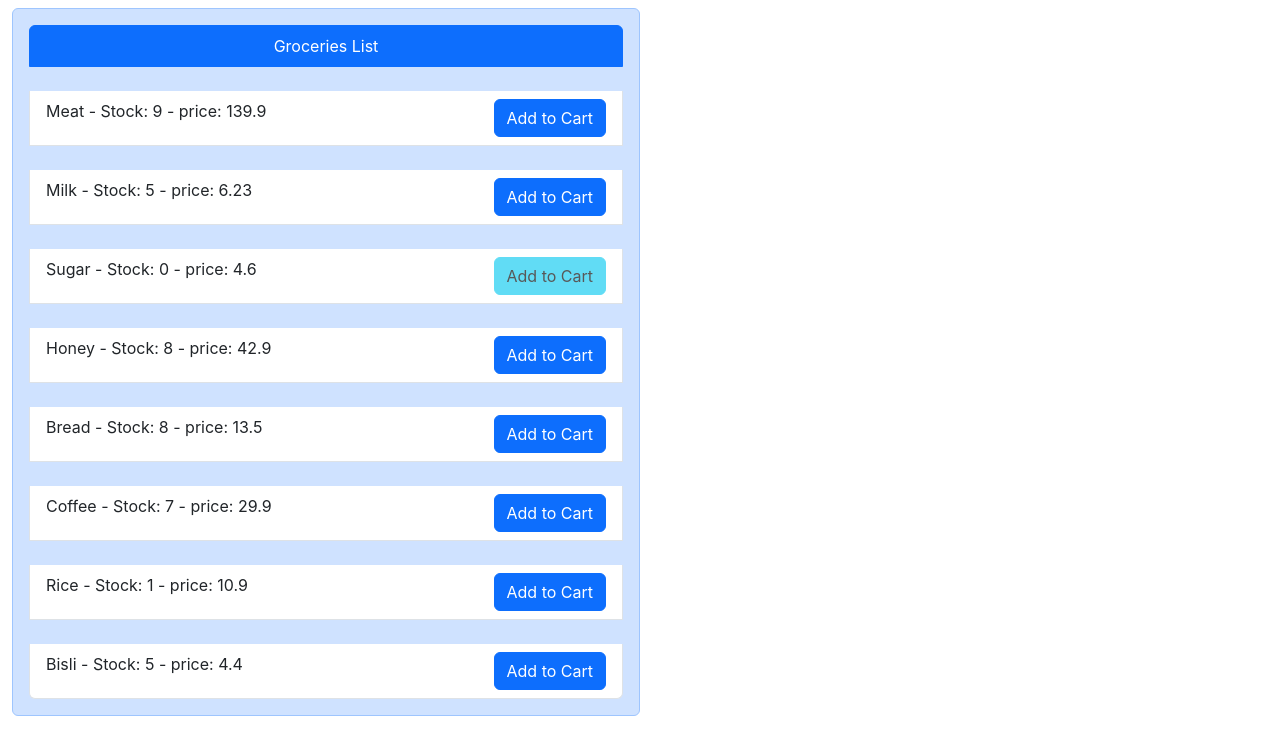
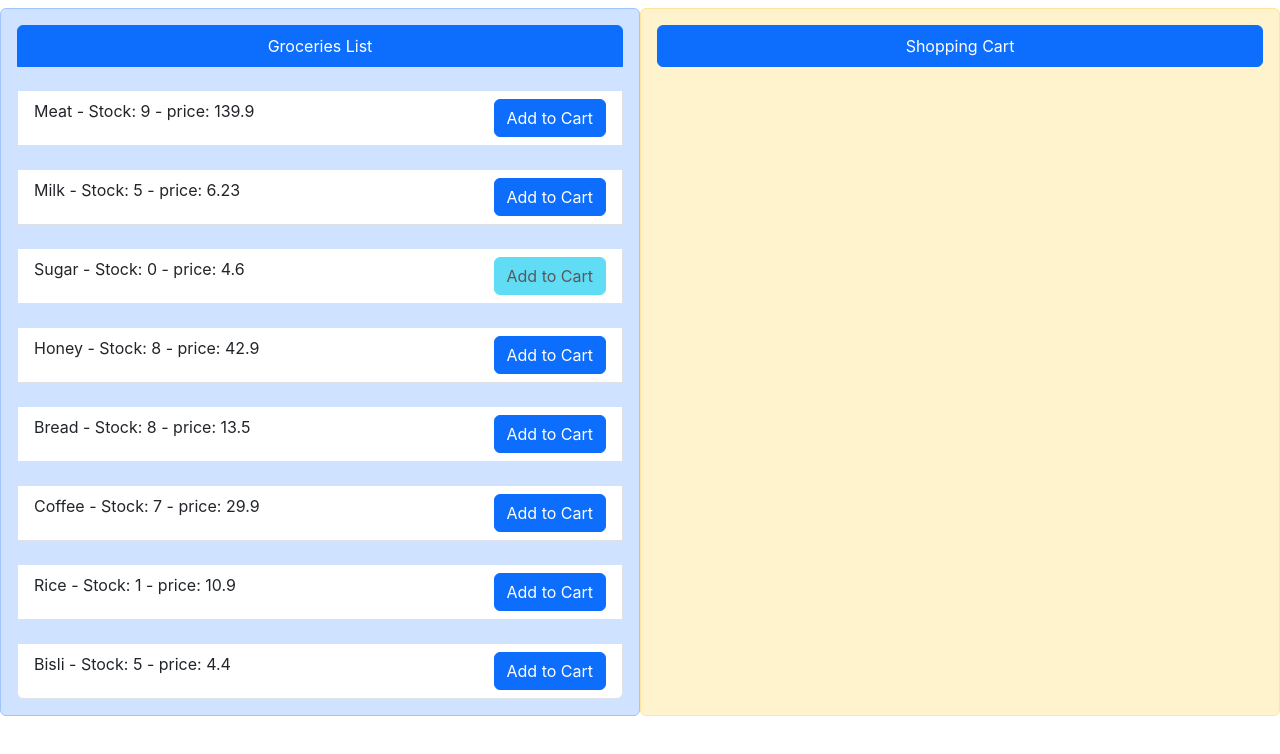
Before and after one commit to shaharlevi1984/shopping-cart, a React (Create React App) app: page / in a window 1280 px wide. Shown: the top 754 px of the page. Built offline with nearby package versions, Linux system fonts and the light colour scheme.

Commit message:
Adding ShoppingCart Component

```diff
--- a/src/App.js
+++ b/src/App.js
@@ -1,15 +1,23 @@
-import {GroceriesList} from './Components/GroceriesList'
-import {groceries} from './Local Data/data'
+import { GroceriesList } from './Components/GroceriesList'
+import { ShoppingCart } from './Components/ShoppingCart'
+import { groceries,shoppingCart } from './Local Data/data'
 import './App.css';
 
 function App() {
   return (
     <div className="App">
+
       <div className="container-fluid mt-2">
-      <div className="col-md-6 col-sm-12 alert alert-primary">
-            <GroceriesList header="Groceries List" data={groceries}  />
+        <div className="row">
+          <div className="col-md-6 col-sm-12 alert alert-primary">
+            <GroceriesList header="Groceries List" data={groceries} />
           </div>
+          <div className="col-md-6 col-sm-12 alert alert-warning">
+            <ShoppingCart header="Shopping Cart" data={shoppingCart} />
+          </div>
+        </div>
       </div>
+
     </div>
   );
 }
--- /dev/null
+++ b/src/Components/ShoppingCart.js
@@ -0,0 +1,17 @@
+
+export function ShoppingCart(props) {
+    return (
+      <ul className="list-group">
+          <li className="list-group-item active" aria-current="true" >{props.header} </li>
+          {
+              props.data.map(item => (
+                  <li key={item.id} className="list-group-item d-flex justify-content-between align-center mt-4">
+                  {item.name} - Amount: {item.quantity} - Total Price: {item.price}$
+                  <button type="button" id={item.id} className="btn btn-primary"
+                  /*onClick={() => props.itemClicked(item)}*/> Remove 1</button>
+                  </li>)
+              )
+          }
+      </ul>
+    )
+}
```
